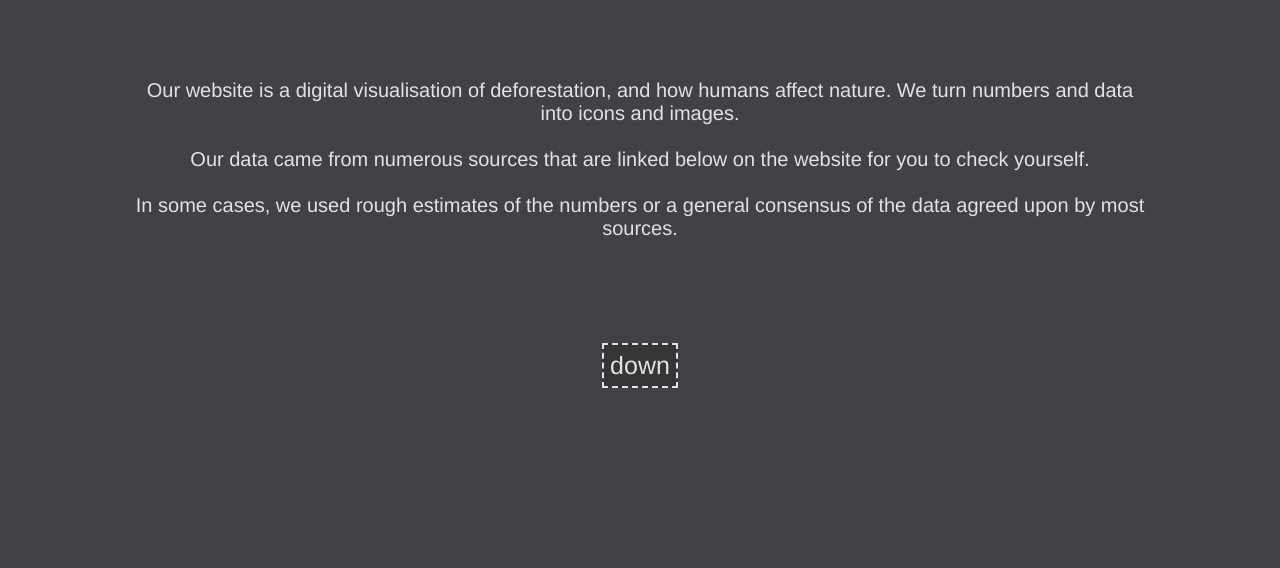
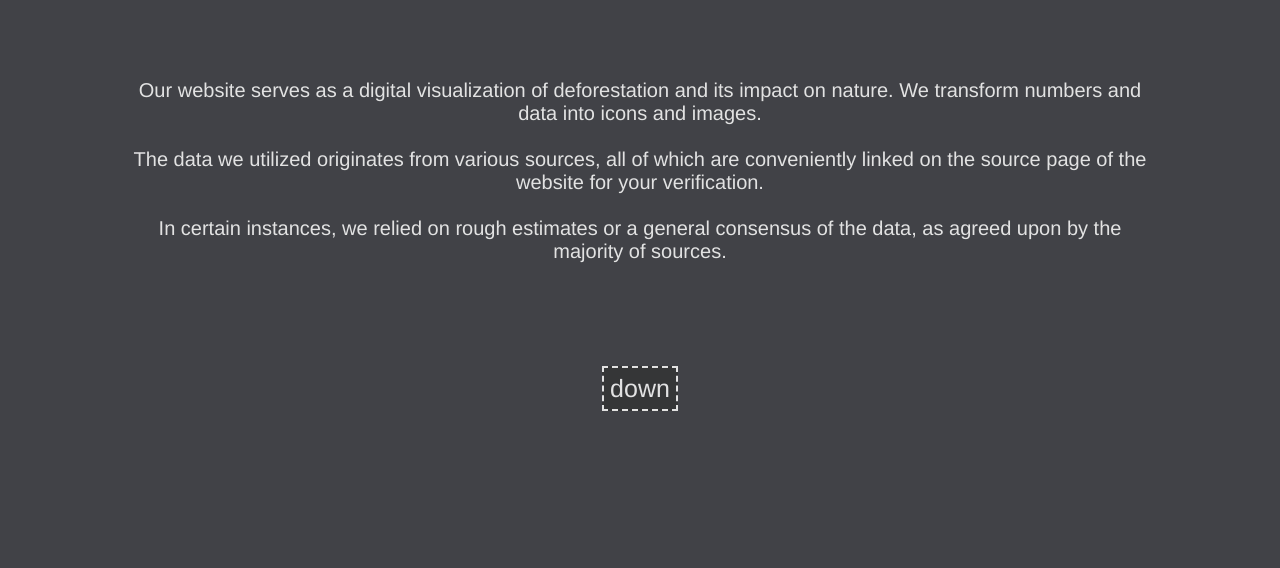
Before and after one commit to martijnsark/Project_Data_Visualization, a plain HTML site: page index.html in a window 1280 px wide. Shown: the part 232-800 px from the top of the page. Drawn offline with Linux system fonts and the light colour scheme.

Commit message:
Update index.html

```diff
--- a/index.html
+++ b/index.html
@@ -23,11 +23,11 @@
 
     <div class="inleiding">
         <p>
-            Our website is a digital visualisation of deforestation, and how humans affect nature. We turn numbers and data into icons and images.<br>
+            Our website serves as a digital visualization of deforestation and its impact on nature. We transform numbers and data into icons and images.<br>
             <br>
-            Our data came from numerous sources that are linked below on the website for you to check yourself. <br>
+            The data we utilized originates from various sources, all of which are conveniently linked on the source page of the website for your verification.<br>
             <br>
-            In some cases, we used rough estimates of the numbers or a general consensus of the data agreed upon by most sources.<br>
+            In certain instances, we relied on rough estimates or a general consensus of the data, as agreed upon by the majority of sources.<br>
             <a class="test" href="#bomen">down</a>
         </p>
     </div>
```
